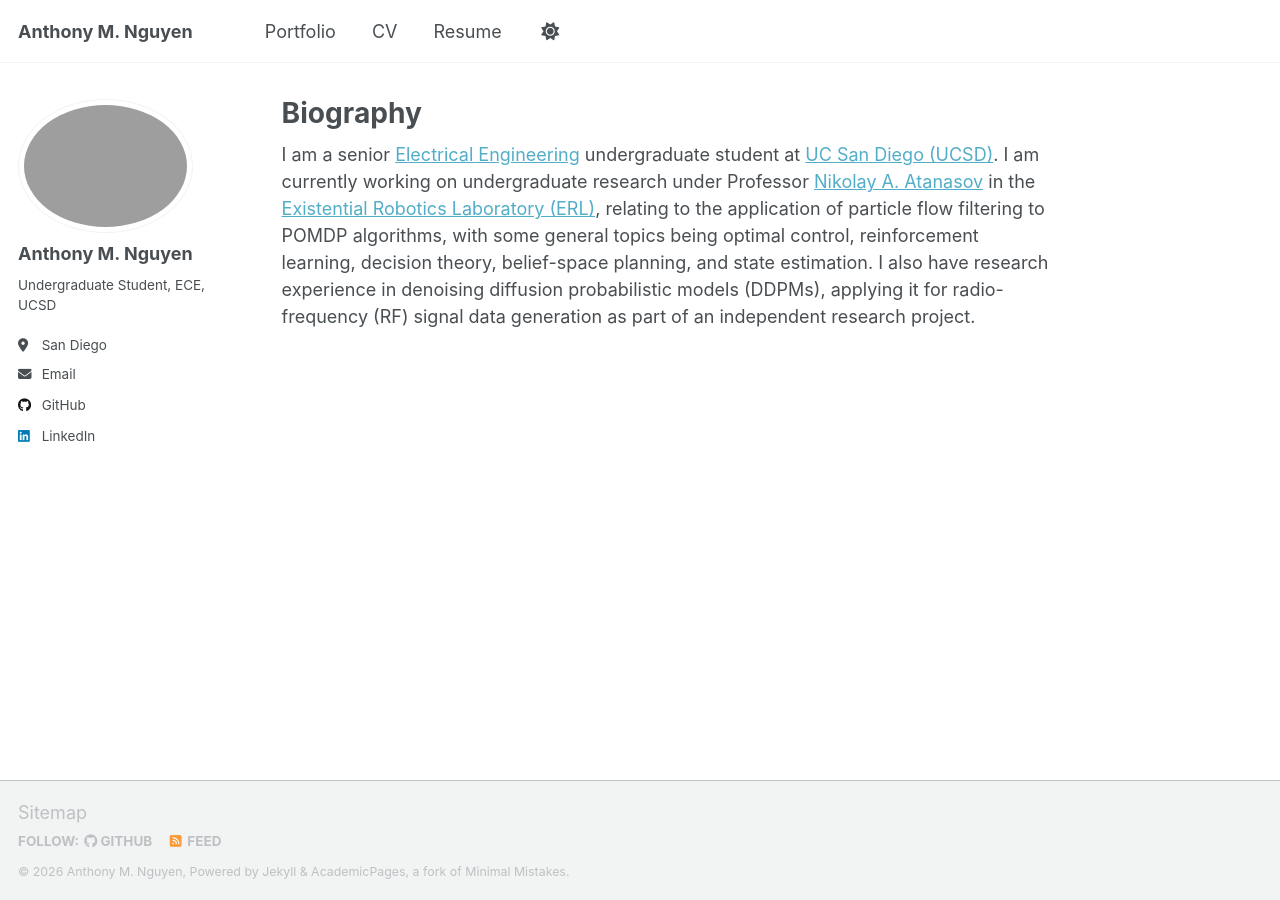
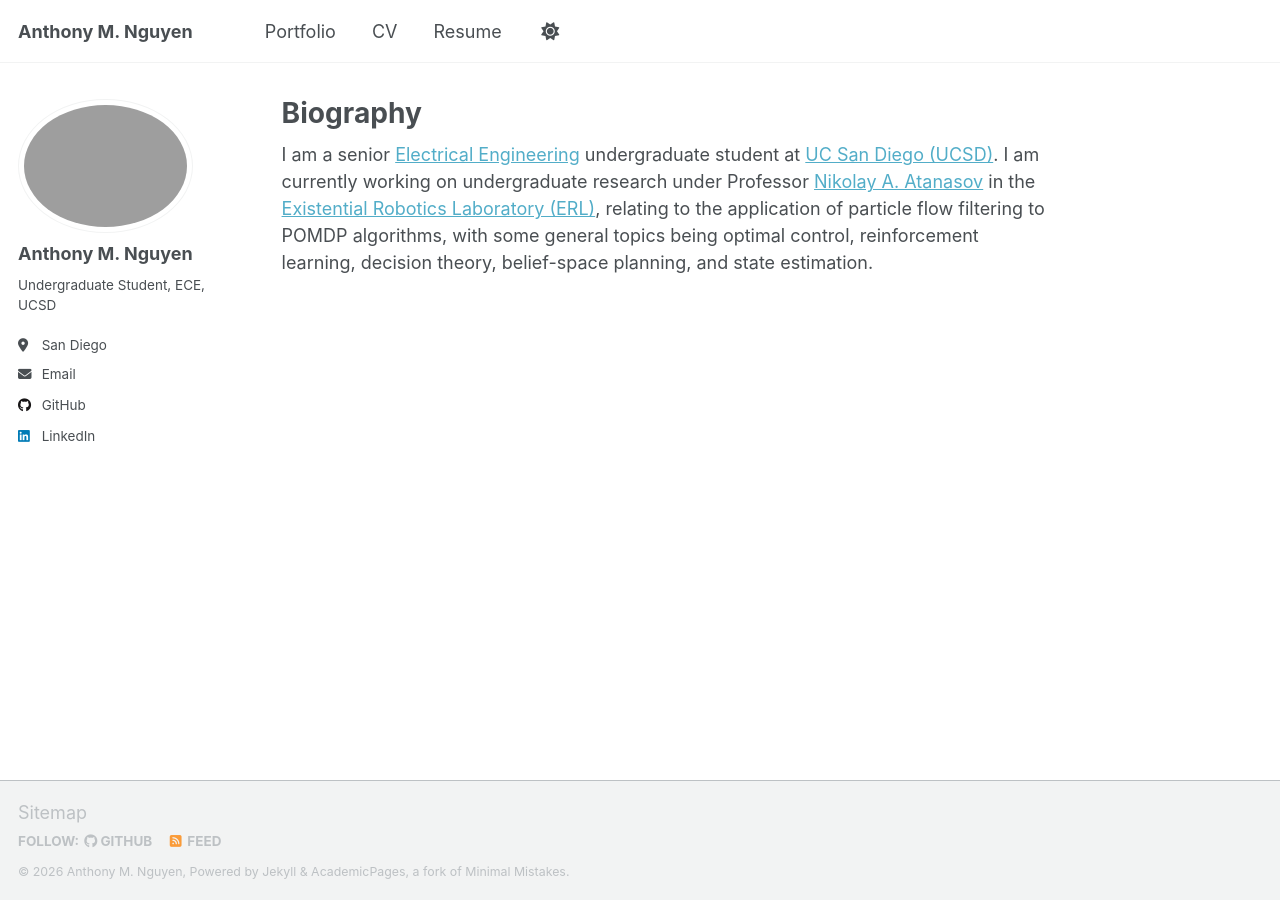
Before and after one commit to minhansd/minhansd.github.io, a Jekyll site: the page built from _pages/about.md, in a window 1280 px wide. Built offline with Jekyll 4.4.1, drawn with Linux system fonts in a browser that asks for light colours; a script that is not in the unit is left out.

Commit message:
update about me

```diff
--- a/_pages/about.md
+++ b/_pages/about.md
@@ -7,7 +7,11 @@
   - /about.html
 ---
 
-I am a senior [Electrical Engineering](https://ece.ucsd.edu/) undergraduate student at [UC San Diego (UCSD)](https://ucsd.edu/).  I am currently working on undergraduate research under Professor [Nikolay A. Atanasov](https://natanaso.github.io) in the [Existential Robotics Laboratory (ERL)](https://existentialrobotics.org/index.html), relating to the application of particle flow filtering to POMDP algorithms, with some general topics being optimal control, reinforcement learning, decision theory, belief-space planning, and state estimation.  I also have research experience in denoising diffusion probabilistic models (DDPMs), applying it for radio-frequency (RF) signal data generation as part of an independent research project.
+I am a senior [Electrical Engineering](https://ece.ucsd.edu/) undergraduate student at [UC San Diego (UCSD)](https://ucsd.edu/).  I am currently working on undergraduate research under Professor [Nikolay A. Atanasov](https://natanaso.github.io) in the [Existential Robotics Laboratory (ERL)](https://existentialrobotics.org/index.html), relating to the application of particle flow filtering to POMDP algorithms, with some general topics being optimal control, reinforcement learning, decision theory, belief-space planning, and state estimation.
+
+<!--
+I also have research experience in denoising diffusion probabilistic models (DDPMs), applying it for radio-frequency (RF) signal data generation as part of an independent research project.
+-->
 
 <!--
 **Future Research Goals**
```
